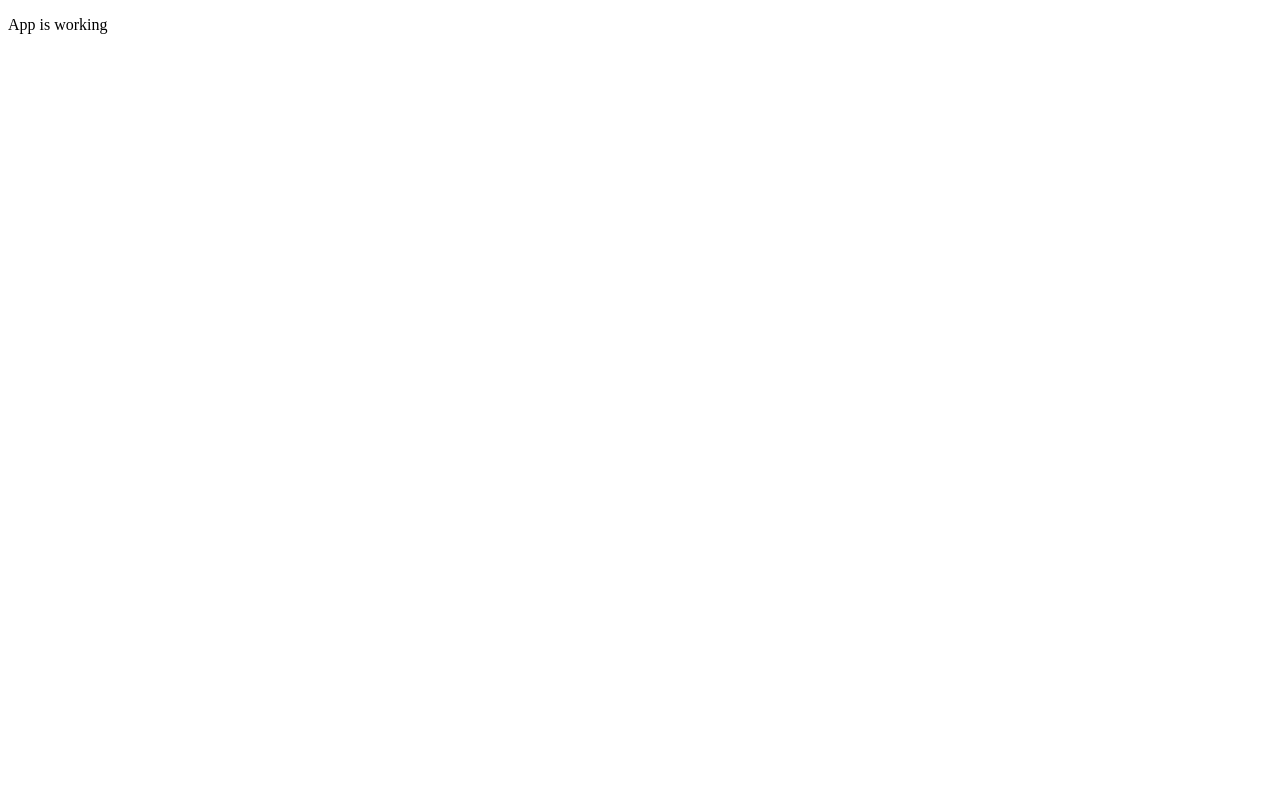
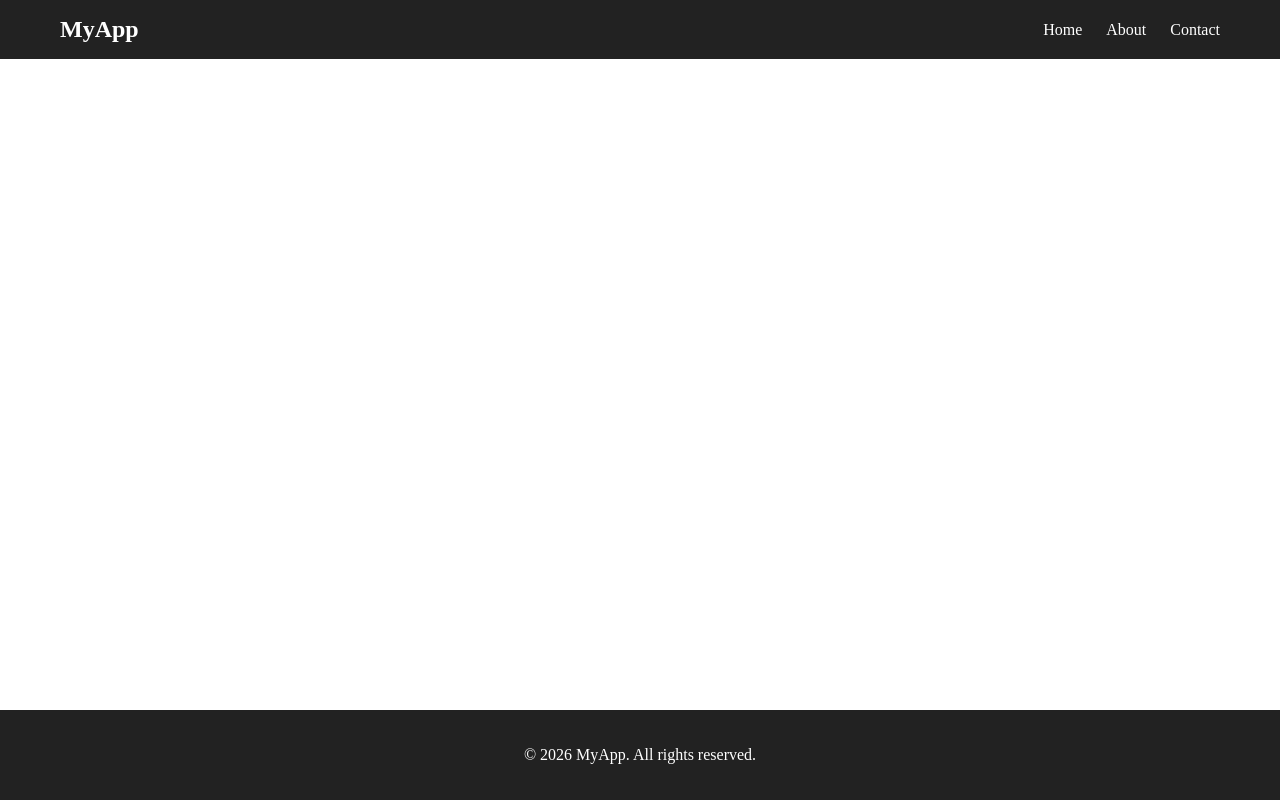
Before and after one commit to PipitoneSamuele/P-ipsi, an Angular app in the folder client/: page / in a window 1280 px wide. Built offline with nearby package versions, Linux system fonts and the light colour scheme.

Commit message:
header and footer, plus styling

```diff
--- a/client/src/app/app.component.html
+++ b/client/src/app/app.component.html
@@ -1 +1,7 @@
-<p>App is working</p>
+<app-header></app-header>
+
+<main>
+  <router-outlet></router-outlet>
+</main>
+
+<app-footer></app-footer>
--- a/client/src/app/app.component.sass
+++ b/client/src/app/app.component.sass
@@ -0,0 +1,11 @@
+:host
+  min-height: 100vh
+  display: flex
+  flex-direction: column
+
+main
+  flex: 1
+  max-width: 1200px
+  width: 100%
+  margin: 0 auto
+  padding: 30px 20px
--- a/client/src/app/app.component.ts
+++ b/client/src/app/app.component.ts
@@ -1,10 +1,12 @@
 import { Component } from '@angular/core';
 import { RouterOutlet } from '@angular/router';
+import { HeaderComponent } from './shared/header/header.component';
+import { FooterComponent } from './shared/footer/footer.component';
 
 @Component({
   selector: 'app-root',
   standalone: true,
-  imports: [RouterOutlet],
+  imports: [RouterOutlet, HeaderComponent, FooterComponent],
   templateUrl: './app.component.html',
   styleUrl: './app.component.sass'
 })
--- /dev/null
+++ b/client/src/app/shared/footer/footer.component.html
@@ -0,0 +1,3 @@
+<footer class="footer">
+  <p>© 2026 MyApp. All rights reserved.</p>
+</footer>
--- /dev/null
+++ b/client/src/app/shared/footer/footer.component.sass
@@ -0,0 +1,5 @@
+.footer
+  background-color: #222
+  color: white
+  text-align: center
+  padding: 20px
--- /dev/null
+++ b/client/src/app/shared/header/header.component.html
@@ -0,0 +1,11 @@
+<header class="header">
+  <div class="container">
+    <a class="logo" href="/">MyApp</a>
+
+    <nav>
+      <a href="/">Home</a>
+      <a href="/about">About</a>
+      <a href="/contact">Contact</a>
+    </nav>
+  </div>
+</header>
--- /dev/null
+++ b/client/src/app/shared/header/header.component.sass
@@ -0,0 +1,31 @@
+.header
+  background-color: #222
+  color: white
+  padding: 16px 0
+
+  .container
+    max-width: 1200px
+    margin: auto
+    padding: 0 20px
+
+    display: flex
+    justify-content: space-between
+    align-items: center
+
+  .logo
+    font-size: 24px
+    font-weight: bold
+    color: white
+    text-decoration: none
+
+  nav
+    display: flex
+    gap: 24px
+
+    a
+      color: white
+      text-decoration: none
+      transition: color 0.2s ease
+
+      &:hover
+        color: #aaa
--- a/client/src/styles.sass
+++ b/client/src/styles.sass
@@ -1 +1,8 @@
-/* You can add global styles to this file, and also import other style files */
+*
+  box-sizing: border-box
+
+html, body
+  margin: 0
+  padding: 0
+  width: 100%
+  min-height: 100%
```
Also changed, not shown: client/src/app/shared/footer/footer.component.ts (added, +12 -0 lines), client/src/app/shared/header/header.component.ts (added, +12 -0 lines), 2 other files (tests, documents, lock files or other folders).
